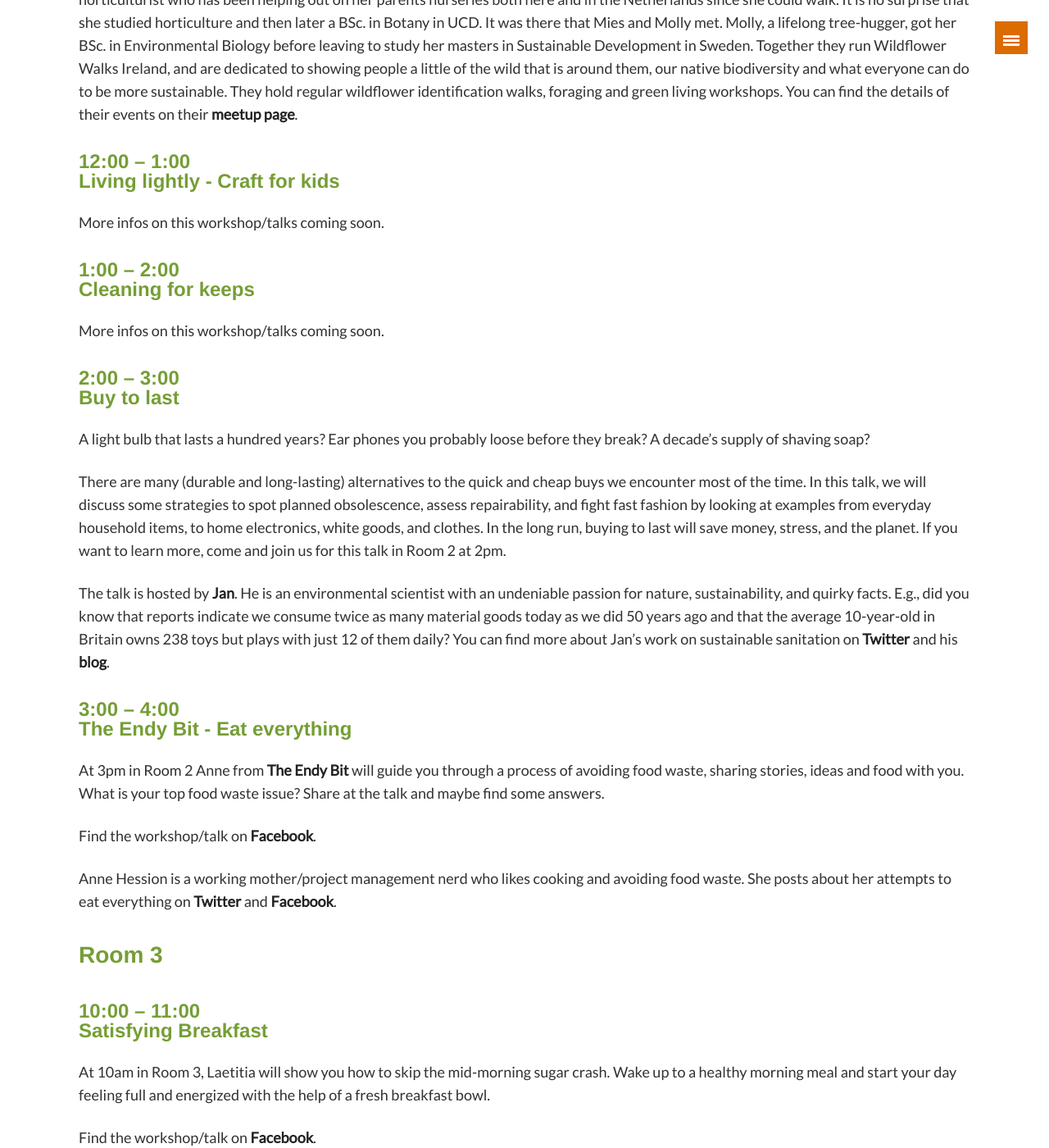
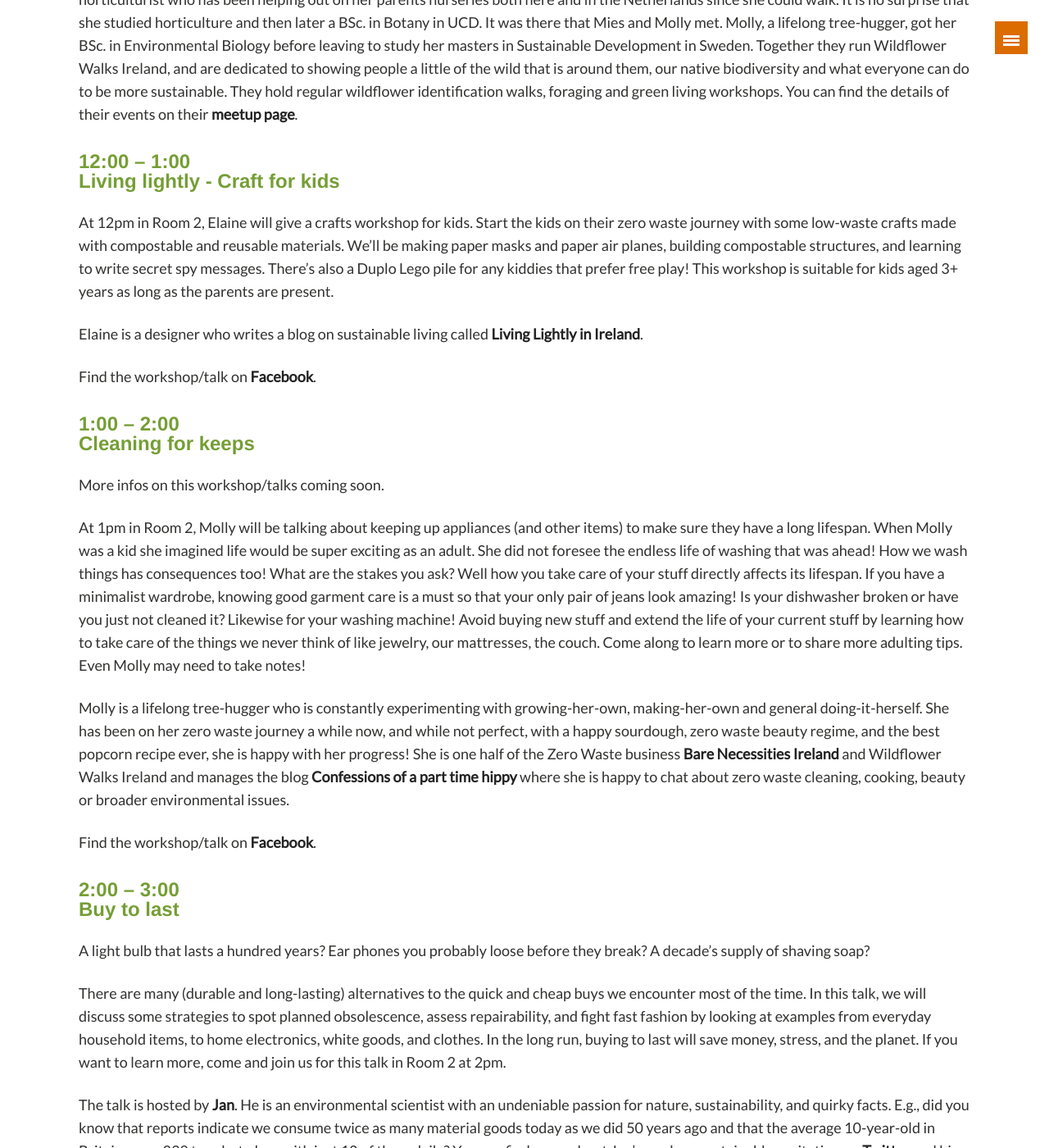
Before and after one commit to zerowastefestival/zerowastefestival.github.io, a Jekyll site: the page built from index.md, in a window 1280 px wide and 1400 px high, scrolled down 7364 px. Shown: the whole window at 82% size. Built offline with Jekyll 4.4.1, drawn with Linux system fonts in a browser that asks for light colours; some web fonts are replaced; some of the changed text lies outside the part shown.

Commit message:
new post and index updates

```diff
--- a/index.md
+++ b/index.md
@@ -166,11 +166,22 @@ Wildflower walks Ireland is a two person team made up of long time friends Mies
 
 #### 12:00 -- 1:00 <br/> Living lightly - Craft for kids <a name="craft"></a>
 
-More infos on this workshop/talks coming soon.
+At 12pm in Room 2, Elaine will give a crafts workshop for kids. Start the kids on their zero waste journey with some low-waste crafts made with compostable and reusable materials. We'll be making paper masks and paper air planes, building compostable structures, and learning to write secret spy messages. There's also a Duplo Lego pile for any kiddies that prefer free play! This workshop is suitable for kids aged 3+ years as long as the parents are present.
+
+Elaine is a designer who writes a blog on sustainable living called [Living Lightly in Ireland](https://livinglightlyinireland.wordpress.com/){:target="_blank"}.
+
+Find the workshop/talk on [Facebook](https://www.facebook.com/events/213296175954237/){:target="_blank"}.
 
 #### 1:00 -- 2:00 <br/> Cleaning for keeps <a name="cleaning"></a>
 
 More infos on this workshop/talks coming soon.
+
+At 1pm in Room 2, Molly will be talking about keeping up appliances (and other items) to make sure they have a long lifespan. When Molly was a kid she imagined life would be super exciting as an adult. She did not foresee the endless life of washing that was ahead! How we wash things has consequences too! What are the stakes you ask? Well how you take care of your stuff directly affects its lifespan. If you have a minimalist wardrobe, knowing good garment care is a must so that your only pair of jeans look amazing! Is your dishwasher broken or have you just not cleaned it? Likewise for your washing machine! Avoid buying new stuff and extend the life of your current stuff by learning how to take care of the things we never think of like jewelry, our mattresses, the couch. Come along to learn more or to share more adulting tips. Even Molly may need to take notes!
+
+Molly is a lifelong tree-hugger who is constantly experimenting with growing-her-own, making-her-own and general doing-it-herself. She has been on her zero waste journey a while now, and while not perfect, with a happy sourdough, zero waste beauty regime, and the best popcorn recipe ever, she is happy with her progress! She is one half of the Zero Waste business [Bare Necessities Ireland](https://www.facebook.com/BareNecessitiesIreland/){:target="_blank"} and Wildflower Walks Ireland and manages the blog [Confessions of a part time hippy](https://confessionsofaparttimehippy.wordpress.com/){:target="_blank"} where she is happy to chat about zero waste cleaning, cooking, beauty or broader environmental issues.
+
+Find the workshop/talk on [Facebook](https://www.facebook.com/events/2229503910401721/){:target="_blank"}.
+
 
 #### 2:00 -- 3:00 <br/> Buy to last <a name="buy"></a>
 
@@ -210,11 +221,18 @@ Find the workshop/talk on [Facebook](https://www.facebook.com/events/89318718754
 
 #### 12:00 -- 1:00 <br/> You can can! <a name="can"></a>
 
-More infos on this workshop/talks coming soon.
+At 12 noon in Room 3, Timi will be giving you an introduction to preserving food by canning. Timi is passionate about sustainable living: Astonished by the amount of disposable nappies they had to throw away every day when their son entered their lives, her family began their zero waste journey. Soon after transitioning to cloth nappies, they got rid of all disposable products in their house, and 9 months down the line, were able to completely unsubscribe from bin services.
+Since then, Timi has been featured in major publications such as the Irish Examiner and Greennews.ie, in addition to appearing on Eco Eye, Ireland’s longest running environmental programme. She has given several talks on eco-friendly habits and Zero Waste Living at different forums from the Earth Baby Fair to LinkedIn’s headquarters in Dublin, including several at Zero Waste Festivals. You can follow her on her blog [www.simplenowastelife.com](https://www.simplenowastelife.com){:target="_blank"} of [Instagram](https://www.instagram.com/simple.nowaste.life/){:target="_blank"}.
+
+Find the workshop/talk on [Facebook](https://www.facebook.com/events/1989196191152723/){:target="_blank"}.
 
 #### 1:00 -- 2:00 <br/> Do stuff, don't buy stuff! <a name="dostuff"></a>
 
-More infos on this workshop/talks coming soon.
+At 1pm in Room 3, Íde will be talking about choosing experience over buying items. We are often caught in the trap of wanting and feeling we need more possessions. Choosing experiences instead, not only is better for keeping those purchase away from their inevitable destination in the bin, but also give us a more lasting feeling of happiness.
+
+Íde stopped buying CDs when they started to cost more than Ryanair flights, and although in the intervening years she has tried to be more conscious of her carbon footprint, she has travelled far and enjoyed some great adventures closer to home.
+
+Find the workshop/talk on [Facebook](https://www.facebook.com/events/1974713026172395/){:target="_blank"}.
 
 #### 2:00 -- 3:00 <br/> Pickles & Ferments <a name="pickles"></a>
 
```
Also changed, not shown: _posts/2018-06-21-molly-from-zero-waste-festival-dublin-city-fm.md (added, +20 -0 lines), images/teasers/2018-06-21.jpg (added).
